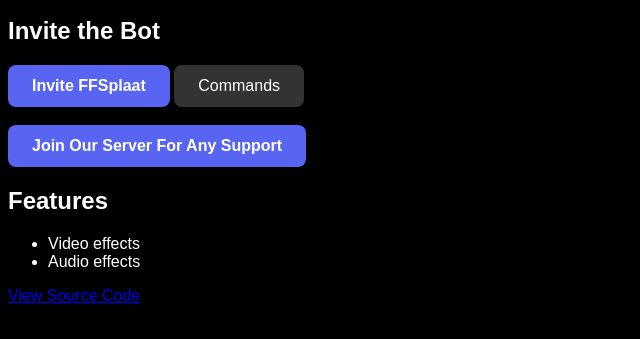
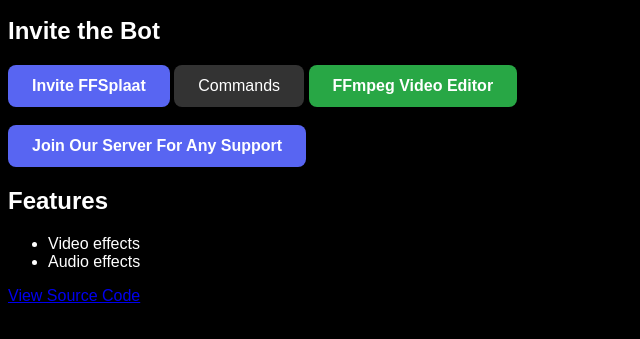
Before and after one commit to KlaskyCsupoStudio/FFSplaat, a plain HTML site: page docs/index.html in a window 1280 px wide. Shown: the part 225-564 px from the top of the page, without its empty margins (0-640 px from the left). Drawn offline with Linux system fonts and the light colour scheme.

Commit message:
Update index.html

```diff
--- a/docs/index.html
+++ b/docs/index.html
@@ -31,6 +31,11 @@
    Commands
 </a>
 
+<a href="editor.html"
+   style="display:inline-block;padding:12px 24px;background:#28a745;color:white;text-decoration:none;border-radius:8px;font-weight:bold;">
+   FFmpeg Video Editor
+</a>
+
 <br><br>
 
 <a href="https://discord.gg/TzVjvQ93VU"
```
